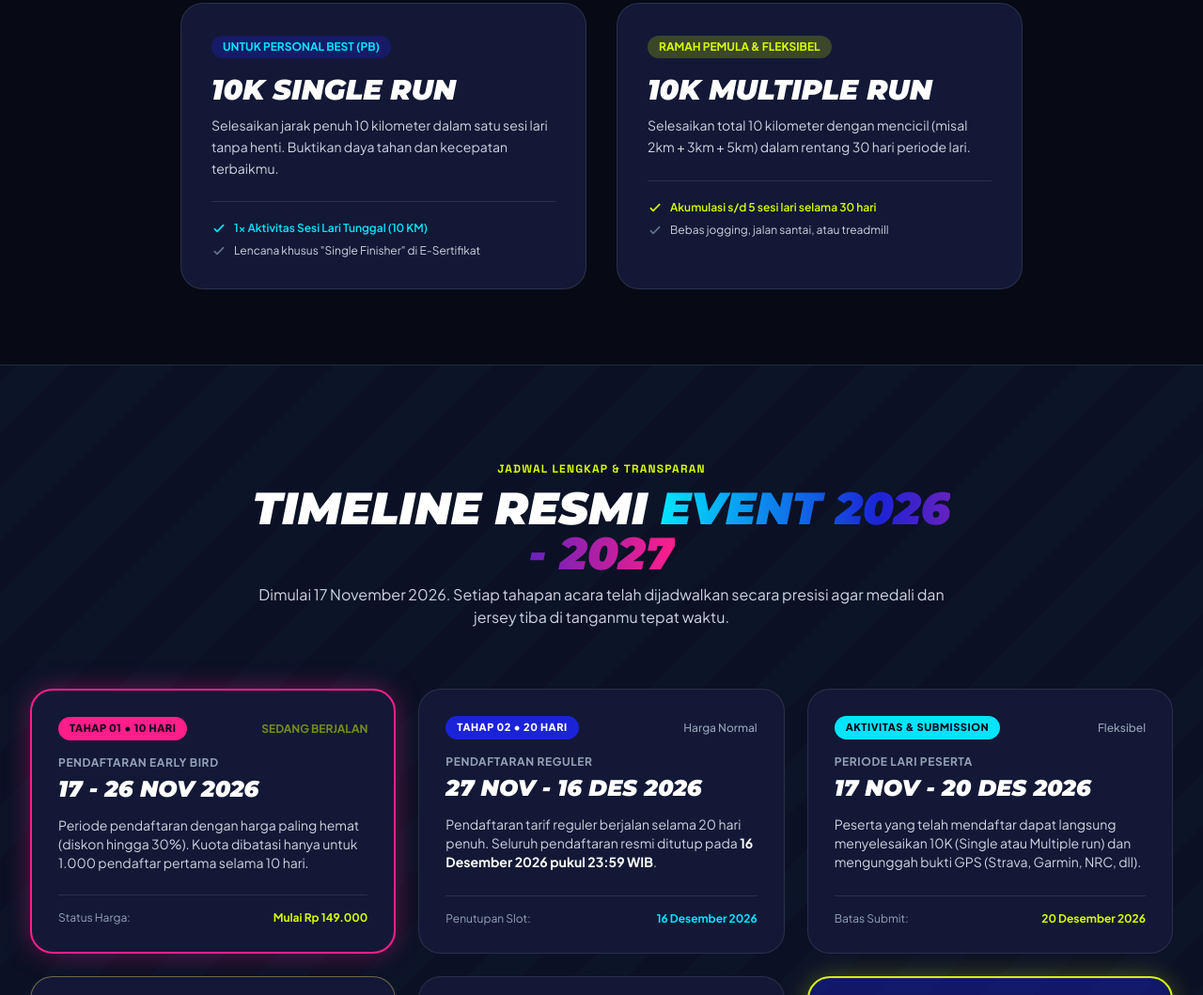
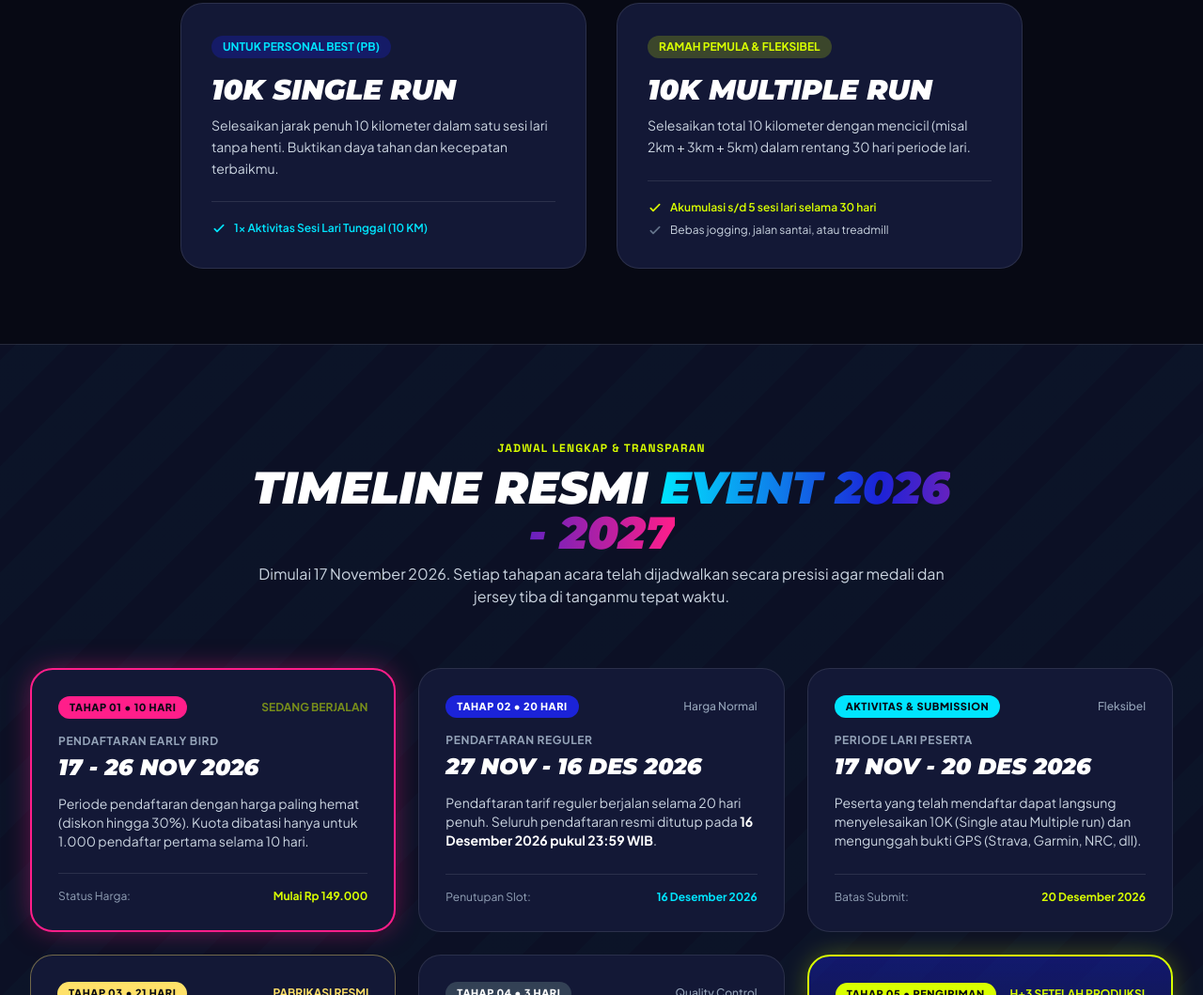
Before and after one commit to bangnahan/kujangrun, a plain HTML site: page index.html in a window 1280 px wide. Shown: the part 3446-4505 px from the top of the page at 94% size. Drawn offline with nearby package versions, Linux system fonts and the light colour scheme; animation ran at ten frames a second.

Commit message:
chore: remove Single Finisher badge from certificate section

```diff
--- a/index.html
+++ b/index.html
@@ -519,10 +519,6 @@
                             <div class="flex items-center gap-2 text-neonCyan font-semibold">
                                 <svg class="w-4 h-4" fill="none" stroke="currentColor" viewBox="0 0 24 24"><path stroke-linecap="round" stroke-linejoin="round" stroke-width="2.5" d="M5 13l4 4L19 7"/></svg>
                                 1x Aktivitas Sesi Lari Tunggal (10 KM)
-                            </div>
-                            <div class="flex items-center gap-2">
-                                <svg class="w-4 h-4 text-slate-500" fill="none" stroke="currentColor" viewBox="0 0 24 24"><path stroke-linecap="round" stroke-linejoin="round" stroke-width="2.5" d="M5 13l4 4L19 7"/></svg>
-                                Lencana khusus "Single Finisher" di E-Sertifikat
                             </div>
                         </div>
                     </div>
```
Also changed, not shown: 1 other file.
